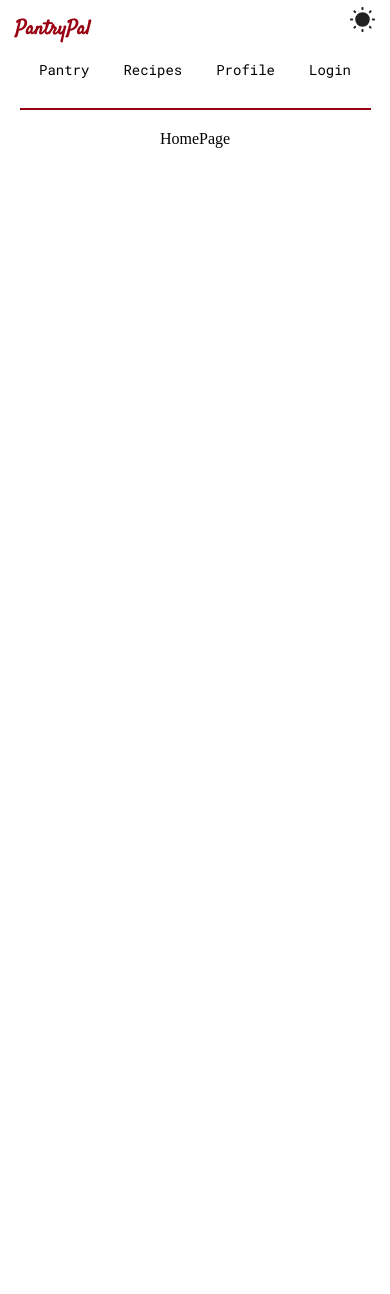
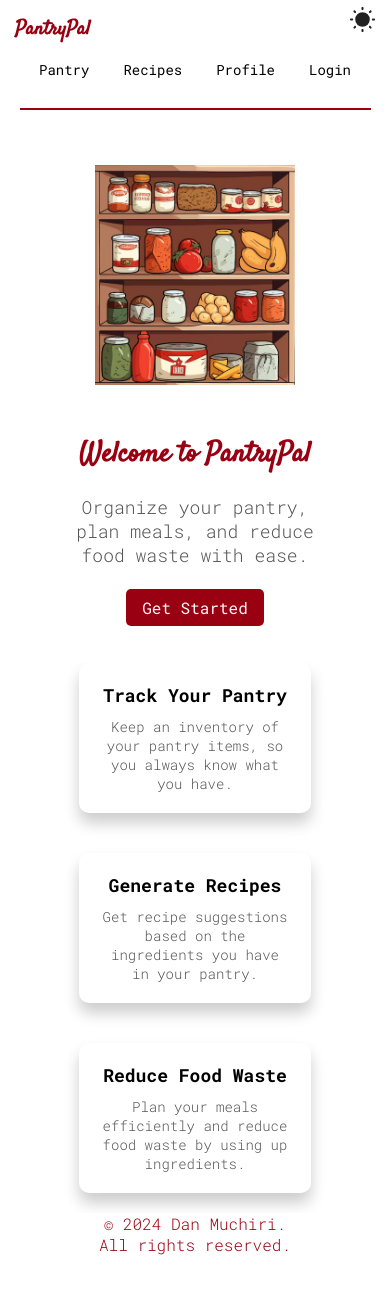
Before and after one commit to Dan-Muchiri/Pantry-Pal, a React (Vite) app: page / in a window 390 px wide. Shown: the top 1294 px of the page. Before the commit the page ends 844 px from the top, so only its background shows below. Built offline with nearby package versions, Linux system fonts and the light colour scheme.

Commit message:
Added Home section and footer

```diff
--- a/src/App.css
+++ b/src/App.css
@@ -5,11 +5,11 @@
   --project-card-bg: #ffffff00; /* Transparent */
   --text-color:#000;
   --form-text-color: #555; /* Slightly darker gray */
-  --footer-text-color: #888; /* Gray */
+  --footer-text-color: #990011; /* Gray */
 }
 
 [data-theme="dark"] {
-  --background-color: #000; /* Cherry Red */
+  --background-color: #222; /* Cherry Red */
   --btn-color: #fff; /* White */
   --btn-text-color: #990011; /* Cherry Red */
   --project-card-bg: #fff; /* White */
@@ -41,9 +41,6 @@ h2, h3, p {
   font-family: "Roboto Mono", monospace;
 }
 
-h1, h2 {
-  text-transform: uppercase;
-}
 
 h2, h3 {
   font-size: 20px;
--- a/src/App.jsx
+++ b/src/App.jsx
@@ -6,6 +6,7 @@ import Pantry from './components/Pantry/Pantry';
 import Recipes from './components/Recipes/Recipes';
 import Profile from './components/Profile/Profile';
 import Login from './components/Login/Login';
+import Footer from './components/Footer/Footer';
 import './App.css';
 
 function App() {
@@ -21,6 +22,7 @@ function App() {
           <Route path="/login" element={<Login />} />
         </Routes>
       </main>
+      <Footer/>
     </div>
   );
 }
--- a/src/components/Footer/Footer.jsx
+++ b/src/components/Footer/Footer.jsx
@@ -1,8 +1,12 @@
-import React from 'react'
+import styles from "./FooterStyles.module.css"
 
 function Footer() {
   return (
-    <div>Footer</div>
+    <section id="footer" className={styles.container}>
+        <p>&copy; 2024 Dan Muchiri. <br />
+        All rights reserved.
+        </p>
+    </section>
   )
 }
 
--- a/src/components/Footer/FooterStyles.module.css
+++ b/src/components/Footer/FooterStyles.module.css
@@ -0,0 +1,8 @@
+.container{
+    text-align: center;
+
+    p{
+        font-size: 16px;
+        color: var(--footer-text-color);
+    }
+}
--- a/src/components/HomePage/HomePage.jsx
+++ b/src/components/HomePage/HomePage.jsx
@@ -1,10 +1,39 @@
-import React from 'react'
-import styles from "./HomePageStyles.module.css"
+import React from 'react';
+import { Link } from 'react-router-dom';
+import styles from './HomePageStyles.module.css';
+import pantry from "../../assets/pantry.avif"
 
 function HomePage() {
   return (
-    <div className={styles.container}>HomePage</div>
-  )
+    <div className={styles.homepage}>
+        <section className={styles.imgContainer}>
+        <img className={styles.imgPantry}src={pantry} alt="pantry image"/>
+        </section>
+        <main className={styles.mainPart}>
+            <section className={styles.hero}>
+                <div className={styles.heroContent}>
+                <h1>Welcome to PantryPal</h1>
+                <p>Organize your pantry, plan meals, and reduce food waste with ease.</p>
+                <Link to="/register" className={styles.ctaButton}>Get Started</Link>
+                </div>
+            </section>
+            <section className={styles.features}>
+                <div className={styles.feature}>
+                    <h2>Track Your Pantry</h2>
+                    <p>Keep an inventory of your pantry items, so you always know what you have.</p>
+                </div>
+                <div className={styles.feature}>
+                    <h2>Generate Recipes</h2>
+                    <p>Get recipe suggestions based on the ingredients you have in your pantry.</p>
+                </div>
+                <div className={styles.feature}>
+                    <h2>Reduce Food Waste</h2>
+                    <p>Plan your meals efficiently and reduce food waste by using up ingredients.</p>
+                </div>
+            </section>
+        </main>
+    </div>
+  );
 }
 
-export default HomePage
+export default HomePage;
--- a/src/components/HomePage/HomePageStyles.module.css
+++ b/src/components/HomePage/HomePageStyles.module.css
@@ -0,0 +1,172 @@
+.homepage {
+    display: flex;
+    flex-direction: row;
+    align-items: flex-start;
+    padding: 0, 20px;
+    font-family: "Roboto Mono", monospace;
+  }
+
+  .imgContainer {
+    width: 50;
+    display: flex;
+    justify-content: center;
+    align-items: center;
+}
+.imgPantry{
+    width: 500px;
+    clip-path: inset(35px 45px 35px 45px);
+  }
+
+
+
+/* Hero Section */
+.hero {
+    display: flex;
+    align-items: center;
+    justify-content: center;
+    color: var(--btn-text-color);
+    width: 100%;
+}
+
+.heroContent {
+    max-width: 70ch;
+    height: 250px;
+    text-align: center;
+    border-radius: 10px;
+}
+
+.hero h1 {
+    font-family: "Satisfy", cursive;
+    font-size: 40px;
+    margin-bottom: 20px;
+    color: var(--btn-color)
+}
+
+.hero p {
+    font-size: 24px;
+    margin-bottom: 30px;
+}
+
+.ctaButton {
+    color: #FCF6F5;
+    background-color: #990011;;
+    padding: 15px 30px;
+    font-size: 20px;
+    text-decoration: none;
+    border-radius: 5px;
+    transition: background-color 0.3s, color 0.3s;
+}
+
+.ctaButton:hover {
+    color: #990011;;
+    background-color: #FCF6F5;
+}
+
+/* Features Section */
+.features {
+    display: flex;
+    flex-direction: row;
+    flex-wrap: wrap;
+    align-items: flex-start;
+    justify-content: center;
+    gap: 20px;
+    margin-top: 30px;
+    height: 250px;
+    overflow-y: auto;
+}
+
+.feature {
+    max-width: 21ch;
+    text-align: center;
+    background: var(--background-color);
+    padding: 20px;
+    border-radius: 10px;
+    box-shadow: 0px 10px 15px rgba(0, 0, 0, 0.2);
+}
+
+.feature h2 {
+    font-size: 22px;
+    margin-bottom: 10px;
+}
+
+.feature p {
+    font-size: 18px;
+}
+
+/* Responsive Styles for Small Screens */
+@media (max-width: 1000px) {
+    .homepage {
+        flex-direction: column;
+        align-items: center;
+        justify-content: center;
+        padding: 0 10px;
+    }
+
+    .imgContainer {
+        width: 100%;
+    }
+
+    .imgPantry{
+        width: 290px;
+    }
+
+    .heroContent {
+        width: 27ch;
+        height: auto;
+        padding: 15px;
+    }
+
+    .hero h1 {
+        font-size: 32px;
+    }
+
+    .hero p {
+        font-size: 20px;
+    }
+
+    .ctaButton {
+        font-size: 18px;
+        padding: 10px 20px;
+    }
+
+    .features {
+        height: auto;
+    }
+
+    .feature {
+        max-width: 20ch;
+        margin-bottom: 20px;
+    }
+
+    .feature h2 {
+        font-size: 20px;
+    }
+
+    .feature p {
+        font-size: 16px;
+    }
+}
+
+/* Styles for Very Small Screens */
+@media (max-width: 480px) {
+    .hero h1 {
+        font-size: 28px;
+    }
+
+    .hero p {
+        font-size: 18px;
+    }
+
+    .ctaButton {
+        font-size: 16px;
+        padding: 8px 16px;
+    }
+
+    .feature h2 {
+        font-size: 18px;
+    }
+
+    .feature p {
+        font-size: 14px;
+    }
+}
```
Also changed, not shown: src/assets/pantry.avif (added), src/assets/pantry.png (added).
